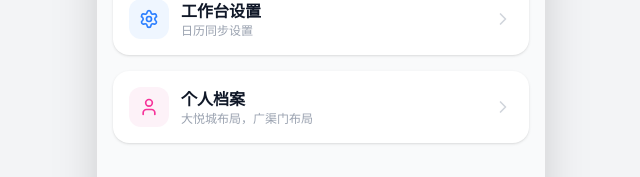
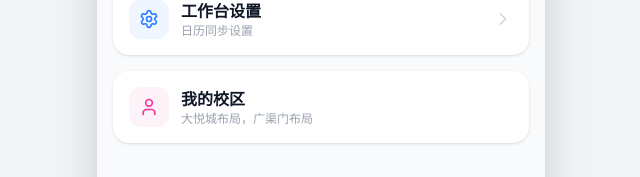
Before and after one commit to Strawberry-codeS/crm-mobile-app, a React (Vite) app: page /profile in a window 1280 px wide. Shown: the part 361-538 px from the top of the page, without its empty margins (319-959 px from the left). Built offline with nearby package versions, Linux system fonts and the light colour scheme; no server answers.

Commit message:
Update profile text to 我的校区 and remove right arrow

```diff
--- a/src/pages/Profile.tsx
+++ b/src/pages/Profile.tsx
@@ -48,11 +48,10 @@ export default function Profile() {
               <User size={20} />
             </div>
             <div>
-              <div className="font-bold text-gray-900">个人档案</div>
+              <div className="font-bold text-gray-900">我的校区</div>
               <div className="text-xs text-gray-400">大悦城布局，广渠门布局</div>
             </div>
           </div>
-          <ChevronRight className="text-gray-300" size={20} />
         </div>
       </div>
 
```
